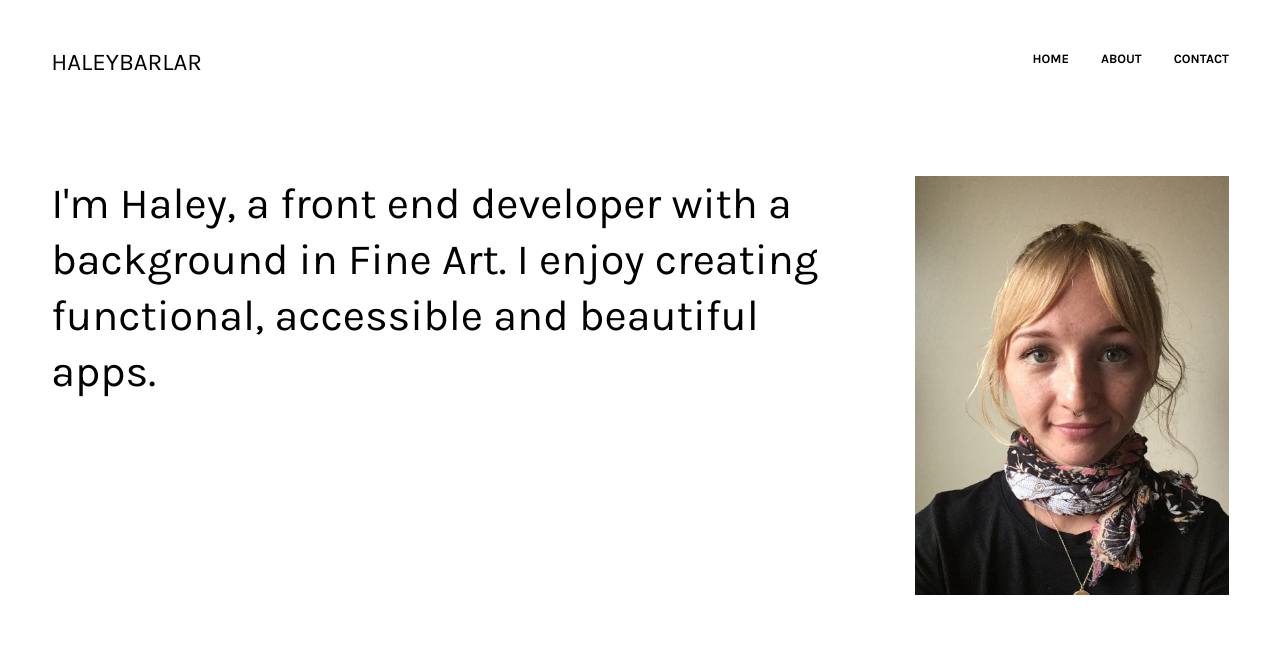
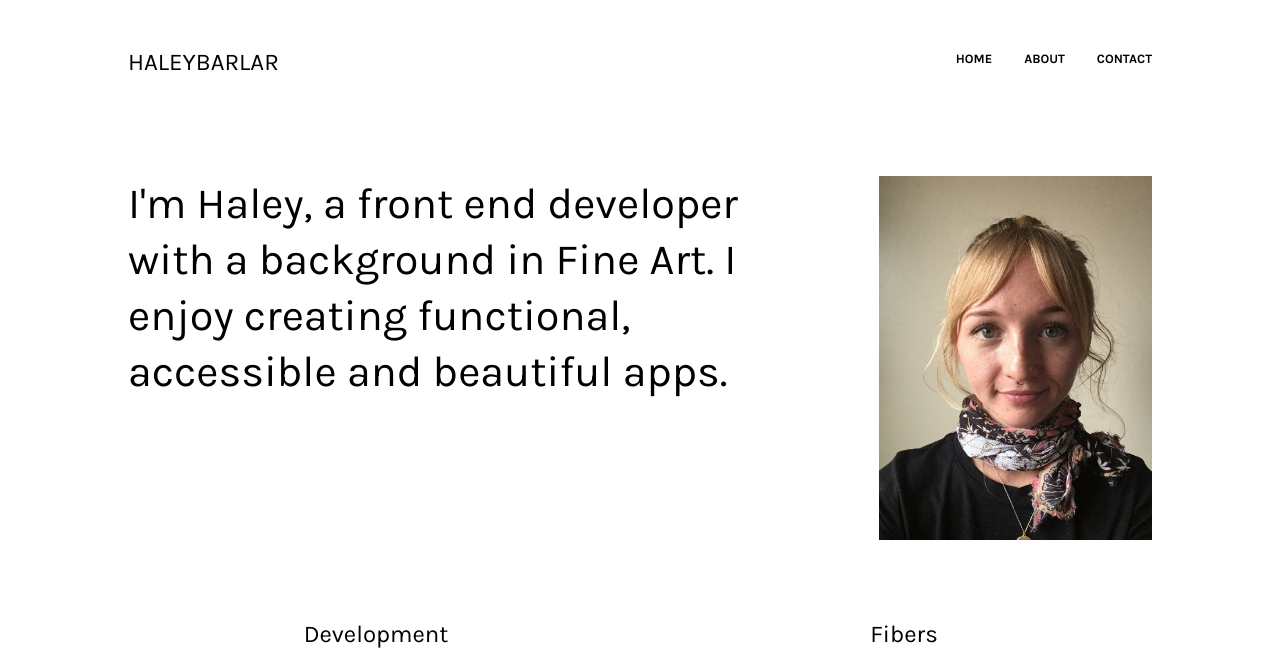
Before and after one commit to haleybarlar/my-portfolio, a React (Create React App) app: page / in a window 1280 px wide. Shown: the top 650 px of the page. Built offline with nearby package versions, Linux system fonts and the light colour scheme.

Commit message:
rough draft done, responsive through desktop

```diff
--- a/src/components/ShowPage.js
+++ b/src/components/ShowPage.js
@@ -16,7 +16,7 @@ class ShowPage extends Component {
   render() {
 
     const opts = {
-      height: 'auto',
+      height: '600',
       width: '100%',
     }
 
--- a/src/css/about.scss
+++ b/src/css/about.scss
@@ -1,8 +1,6 @@
 .about {
   display: grid;
   grid-template-columns: 1fr;
-  margin-left: 4%;
-  margin-right: 4%;
   grid-row-gap: 5rem;
 
   p {
--- a/src/css/home.scss
+++ b/src/css/home.scss
@@ -1,3 +1,12 @@
 .home {
   margin-top: 11rem;
+  margin-left: 4%;
+  margin-right: 4%;
 }
+
+@media screen and (min-width: 1170px) {
+  .home {
+    margin-left: 10%;
+    margin-right: 10%;
+  }
+}
--- a/src/css/navbar.scss
+++ b/src/css/navbar.scss
@@ -55,3 +55,16 @@
     }
   }
 }
+
+@media screen and (min-width: 1170px) {
+  .navbar {
+    .nav-right {
+      display: inline;
+      margin-right: 10%;
+    }
+
+    h1 {
+      margin-left: 10%;
+    }
+  }
+}
--- a/src/css/showpage.scss
+++ b/src/css/showpage.scss
@@ -108,3 +108,10 @@
     }
   }
 }
+
+@media screen and (min-width: 1170px) {
+  .show-page {
+    margin-left: 10%;
+    margin-right: 10%;
+  }
+}
--- a/src/css/work.scss
+++ b/src/css/work.scss
@@ -2,8 +2,6 @@
   display: grid;
   grid-template-columns: 1fr;
   grid-row-gap: 2rem;
-  margin-left: 4%;
-  margin-right: 4%;
   margin-top: 5rem;
 
   .one {
@@ -20,7 +18,6 @@
   .work {
     grid-template-columns: 1fr 1fr;
     grid-column-gap: 2rem;
-
   }
 }
 
```
